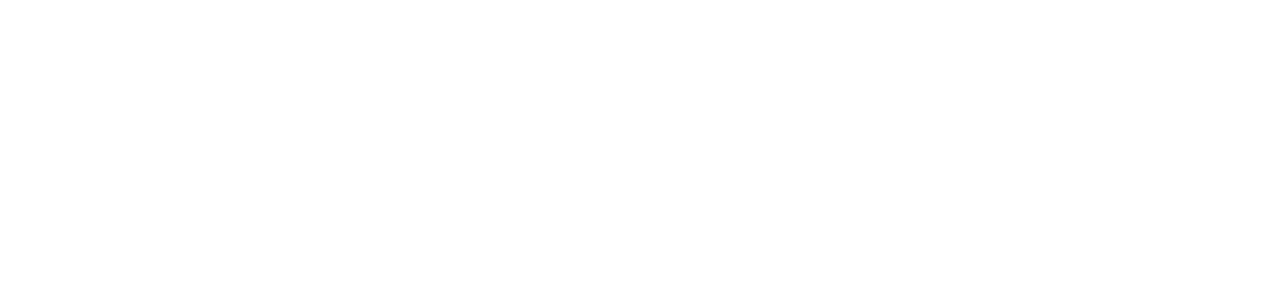
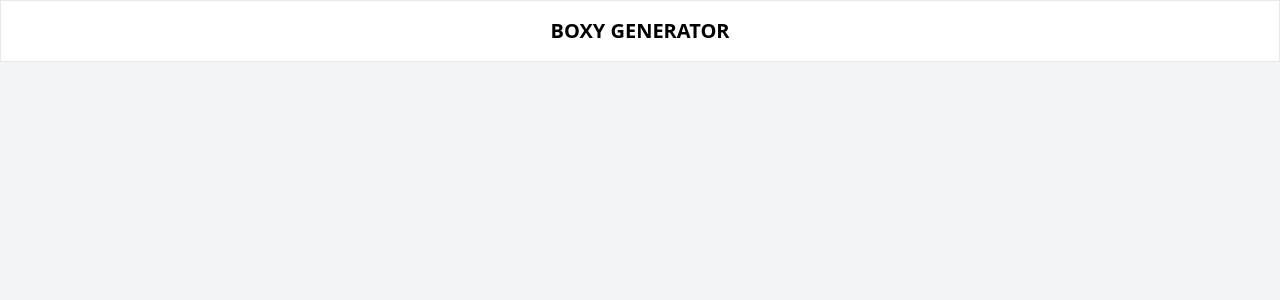
Before and after one commit to Abdourahamane10/box-shadow-generator, a React (Vite) app: page / in a window 1280 px wide. Shown: the top 300 px of the page. Built offline with nearby package versions, Linux system fonts and the light colour scheme.

Commit message:
Ajout de style pour le composent App et mise affichage du composent Header dans App.jsx

```diff
--- a/src/App.jsx
+++ b/src/App.jsx
@@ -1,7 +1,13 @@
+import Header from "./components/Header";
 function App() {
   return (
-    <div>
-
+    <div className="min-h-screen flex flex-col">
+      <Header/>
+      <main className="flex flex-wrap justify-center items-center flex-grow bg-gray-100 px-10 md:flex-nowrap">
+      </main>
+      {/* <LeftSide/> */}
+      {/* <Visualization/> */}
+      {/* <Footer/> */}
     </div>
   );
 }
```
